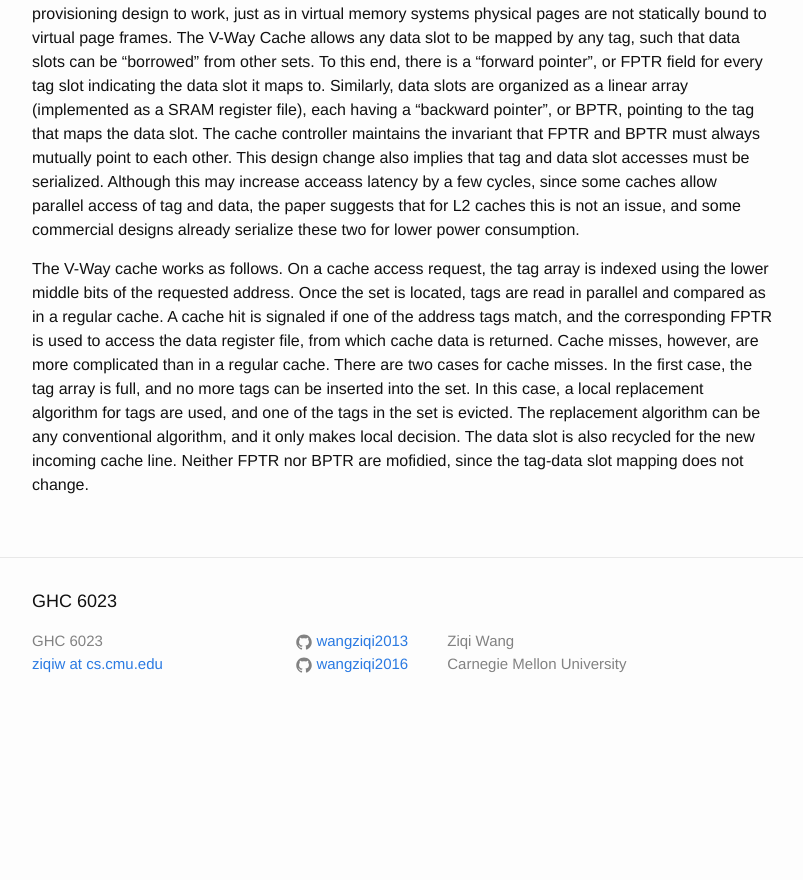
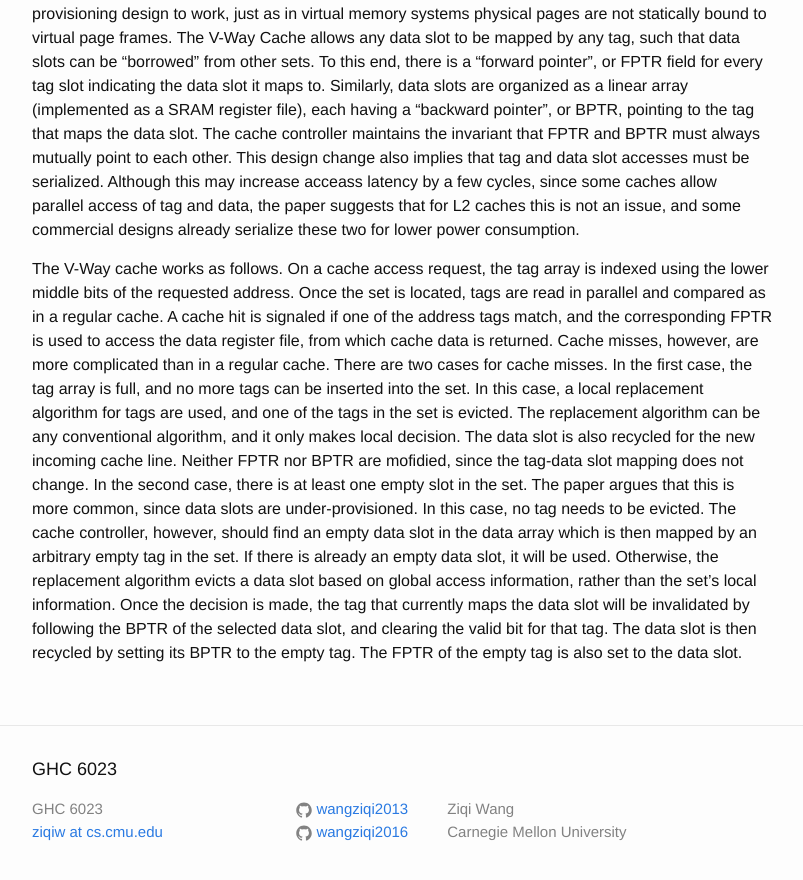
Before and after one commit to wangziqi2013/wangziqi2013.github.io, a Jekyll site: the page built from _posts/2020-05-27-vway-cache.markdown, in a window 1280 px wide and 900 px high, scrolled down 1654 px. Shown: the top 880 px of the window, without its empty margins (238-1041 px from the left). Built offline with Jekyll 4.4.1, drawn with Linux system fonts in a browser that asks for light colours; before the commit the page ends 2389 px from its top, so only the background shows below that.

Commit message:
Adding second miss

```diff
--- a/_posts/2020-05-27-vway-cache.markdown
+++ b/_posts/2020-05-27-vway-cache.markdown
@@ -76,4 +76,10 @@ two cases for cache misses. In the first case, the tag array is full, and no mor
 In this case, a local replacement algorithm for tags are used, and one of the tags in the set is evicted. The
 replacement algorithm can be any conventional algorithm, and it only makes local decision. The data slot is also
 recycled for the new incoming cache line. Neither FPTR nor BPTR are mofidied, since the tag-data slot mapping does
-not change.
+not change. In the second case, there is at least one empty slot in the set. The paper argues that this is more common,
+since data slots are under-provisioned. In this case, no tag needs to be evicted. The cache controller, however, should
+find an empty data slot in the data array which is then mapped by an arbitrary empty tag in the set. If there is already
+an empty data slot, it will be used. Otherwise, the replacement algorithm evicts a data slot based on global access
+information, rather than the set's local information. Once the decision is made, the tag that currently maps the data slot
+will be invalidated by following the BPTR of the selected data slot, and clearing the valid bit for that tag. The data
+slot is then recycled by setting its BPTR to the empty tag. The FPTR of the empty tag is also set to the data slot.
```
